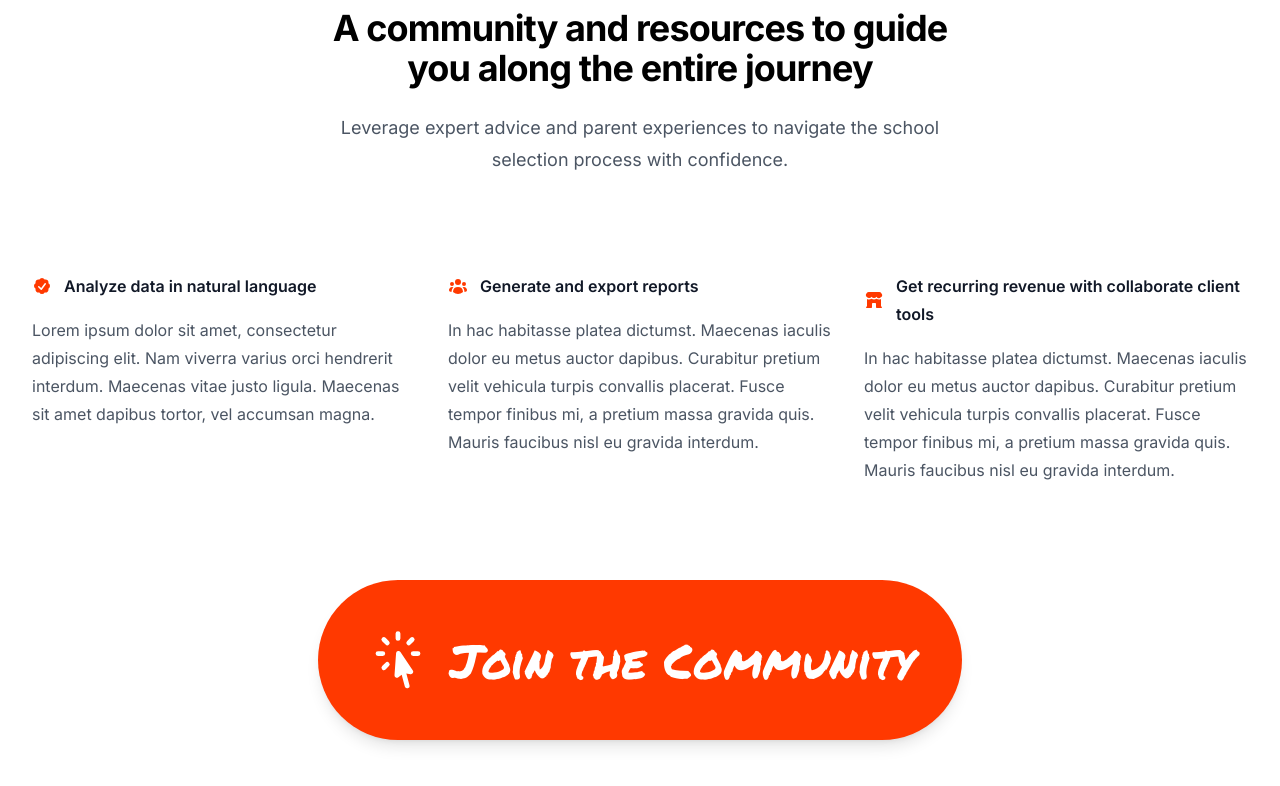
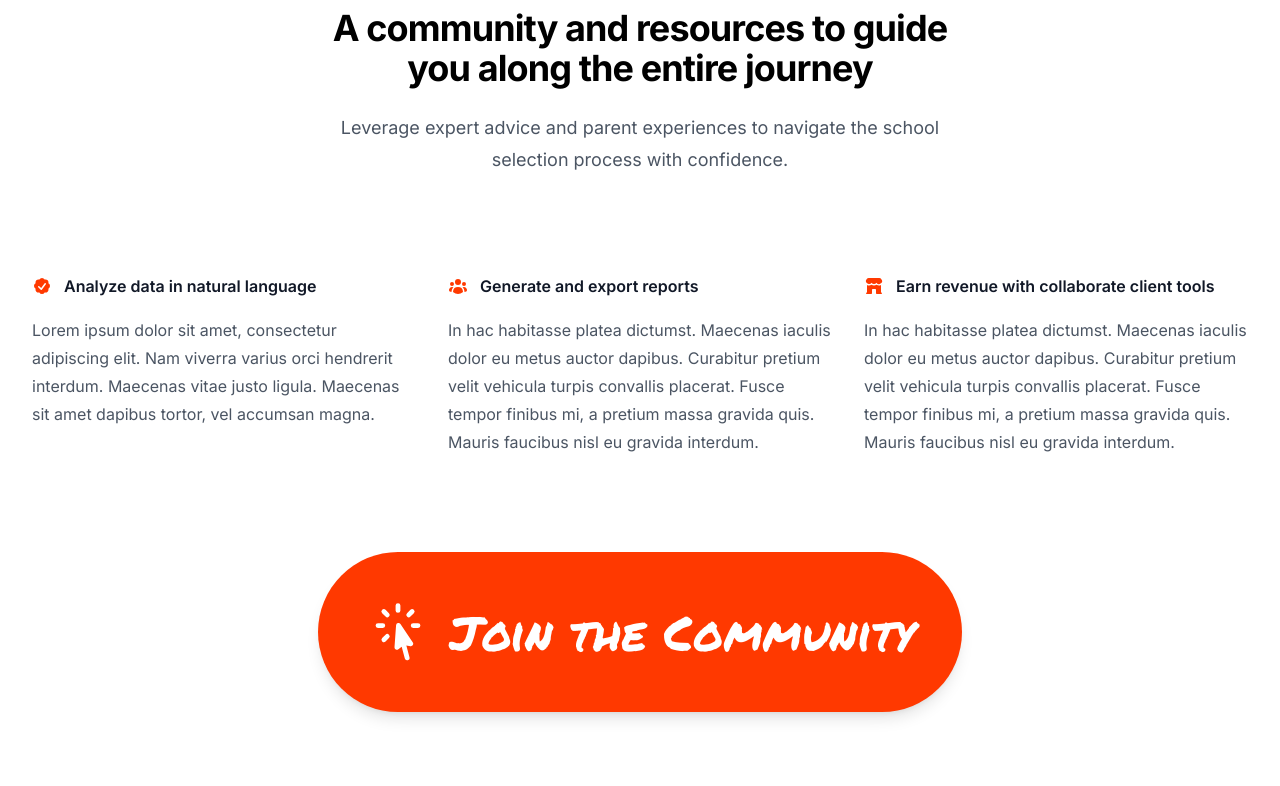
Before and after one commit to neeld3/VisceralMKT, a Next.js app: page / in a window 1280 px wide. Shown: the part 1535-2321 px from the top of the page. Built offline with nearby package versions, Linux system fonts and the light colour scheme.

Commit message:
Update page.tsx

```diff
--- a/src/app/page.tsx
+++ b/src/app/page.tsx
@@ -15,7 +15,7 @@ const features = [
     icon: UserGroupIcon,
   },
   {
-    name: 'Get recurring revenue with collaborate client tools',
+    name: 'Earn revenue with collaborate client tools',
     description:
       'In hac habitasse platea dictumst. Maecenas iaculis dolor eu metus auctor dapibus. Curabitur pretium velit vehicula turpis convallis placerat. Fusce tempor finibus mi, a pretium massa gravida quis. Mauris faucibus nisl eu gravida interdum.',
     icon: BuildingStorefrontIcon,
```
